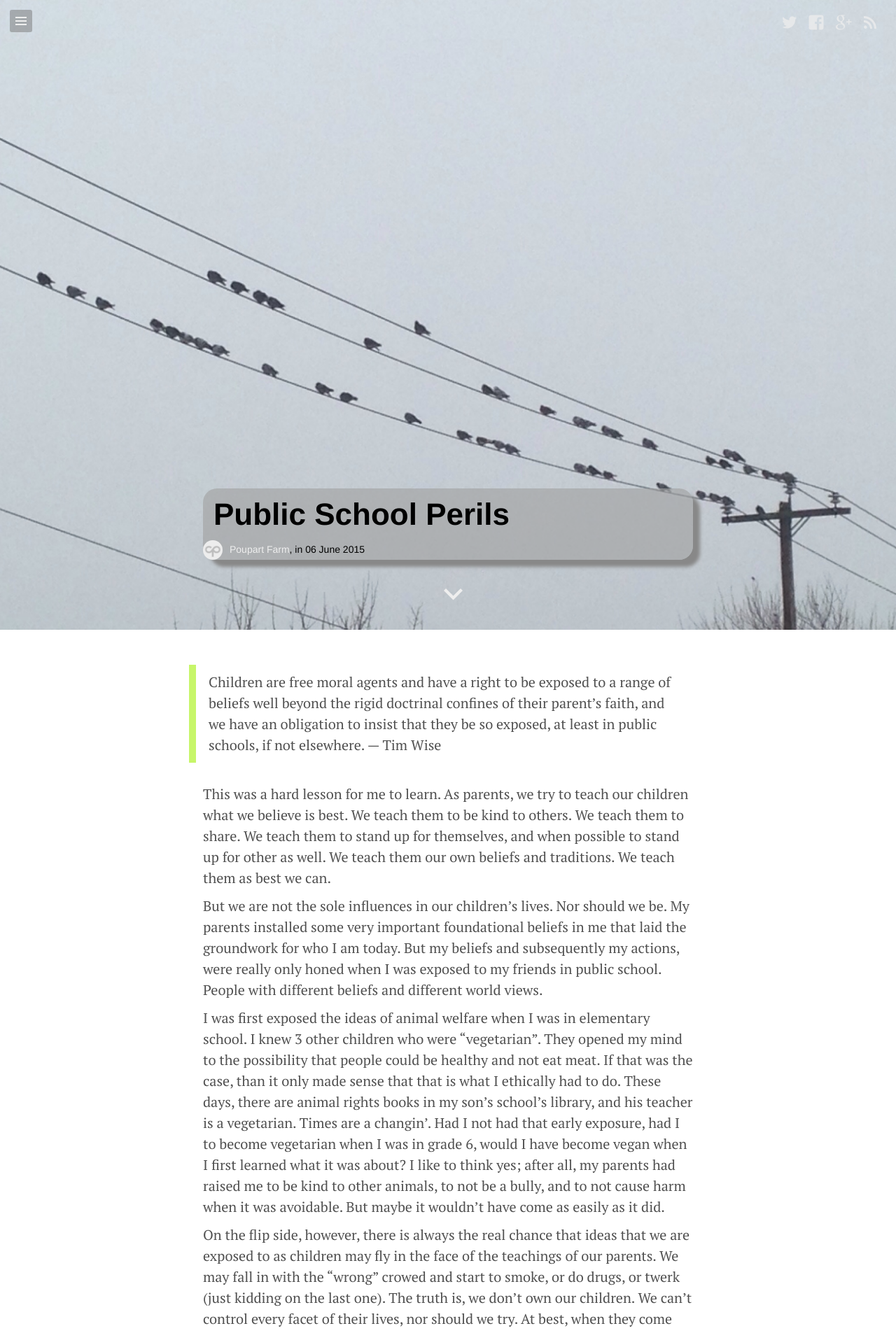
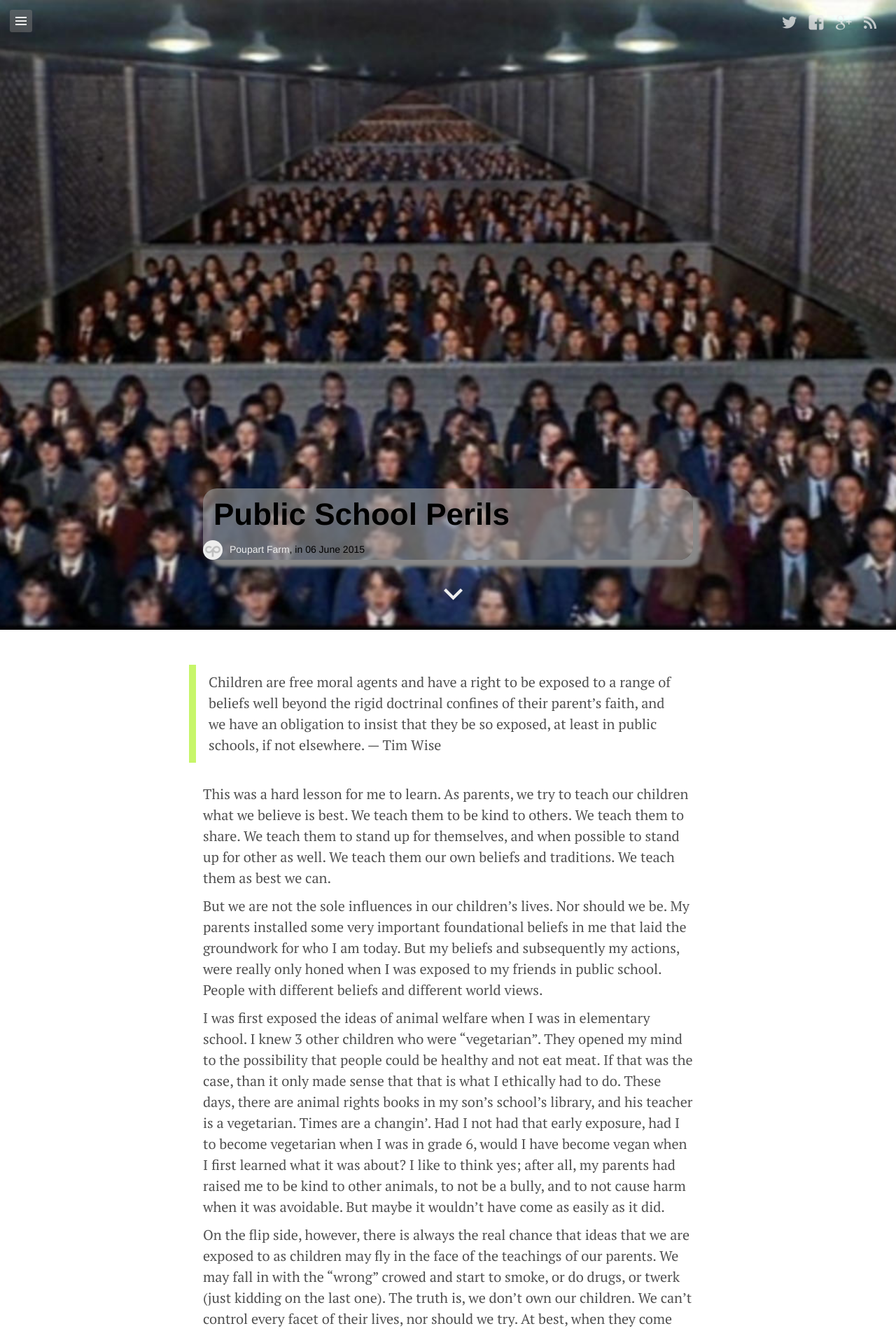
Before and after one commit to poupartfarms/poupartfarms.github.io, a Jekyll site: the page built from _posts/2015-06-06-public-school-perils.md, in a window 1280 px wide. Shown: the top 1905 px of the page at 70% size. Built offline with Jekyll 4.4.1, drawn with Linux system fonts in a browser that asks for light colours; Markdown is read by kramdown in place of the engine named in the settings; comment, search, counter and statistics services are not loaded.

Commit message:
change header image.

```diff
--- a/_posts/2015-06-06-public-school-perils.md
+++ b/_posts/2015-06-06-public-school-perils.md
@@ -5,6 +5,7 @@ quote:
 video: false
 comments: true
 fbimage: /media/2015-06-06-public-school-perils/pink-floyd-the-wall.jpg
+image: /media/2015-06-06-public-school-perils/pink-floyd-the-wall.jpg
 tags: [ veganism, philosophy ]
 ---
 
```
